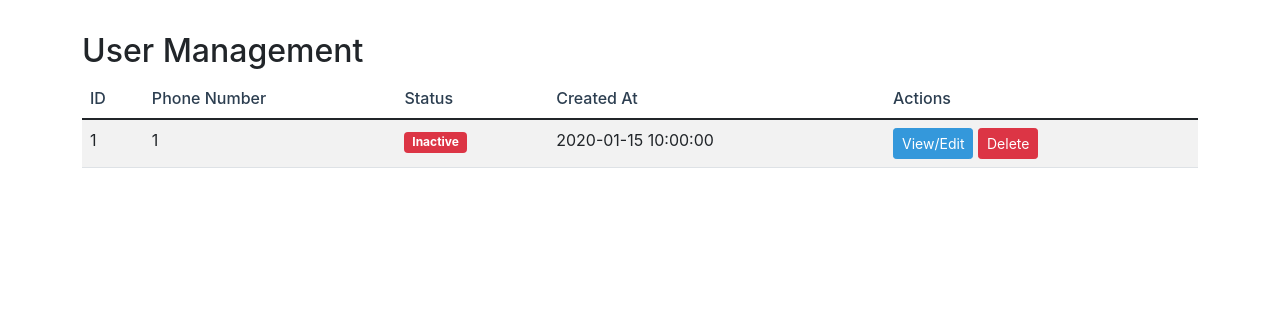
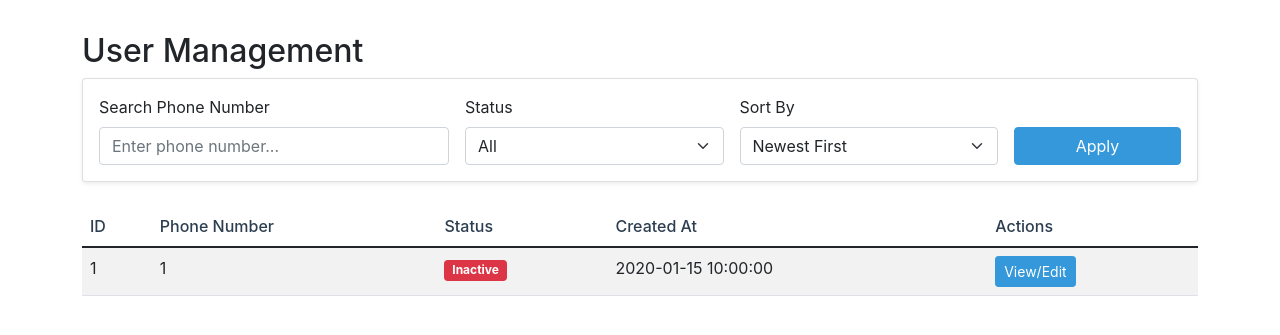
Before and after one commit to phsilveira/infoamazonia_boto, a Python web app: template templates/admin/users.html in a window 1280 px wide. Shown: the part 56-391 px from the top of the page. Run offline with Jinja, Linux system fonts and the light colour scheme; the template is opened without the code that fills it: most values are stand-ins (such as "Sample title", 1, 10 or a date in 2020).

Commit message:
New agent session start
Replit-Commit-Author: Agent
Replit-Commit-Session-Id: 12957fc5-5419-4a15-98f5-81e3fdec6f55

```diff
--- a/templates/admin/users.html
+++ b/templates/admin/users.html
@@ -4,6 +4,41 @@
 
 {% block content %}
 <h2>User Management</h2>
+
+<!-- Filters Section -->
+<div class="card mb-4">
+    <div class="card-body">
+        <form method="GET" class="row g-3">
+            <div class="col-md-4">
+                <label class="form-label">Search Phone Number</label>
+                <input type="text" class="form-control" name="phone_number" value="{{ request.query_params.get('phone_number', '') }}"
+                       placeholder="Enter phone number...">
+            </div>
+            <div class="col-md-3">
+                <label class="form-label">Status</label>
+                <select class="form-select" name="status">
+                    <option value="">All</option>
+                    <option value="active" {% if request.query_params.get('status') == 'active' %}selected{% endif %}>Active</option>
+                    <option value="inactive" {% if request.query_params.get('status') == 'inactive' %}selected{% endif %}>Inactive</option>
+                </select>
+            </div>
+            <div class="col-md-3">
+                <label class="form-label">Sort By</label>
+                <select class="form-select" name="sort">
+                    <option value="created_at_desc" {% if request.query_params.get('sort') == 'created_at_desc' %}selected{% endif %}>Newest First</option>
+                    <option value="created_at_asc" {% if request.query_params.get('sort') == 'created_at_asc' %}selected{% endif %}>Oldest First</option>
+                </select>
+            </div>
+            <div class="col-md-2 d-flex align-items-end gap-2">
+                <button type="submit" class="btn btn-primary flex-grow-1">Apply</button>
+                {% if request.query_params %}
+                <a href="/admin/users" class="btn btn-outline-secondary">Clear</a>
+                {% endif %}
+            </div>
+        </form>
+    </div>
+</div>
+
 <div class="table-responsive">
     <table class="table table-striped">
         <thead>
@@ -30,7 +65,6 @@
                 <td>{{ user.created_at.strftime('%Y-%m-%d %H:%M:%S') }}</td>
                 <td>
                     <a href="/admin/users/{{ user.id }}" class="btn btn-sm btn-primary">View/Edit</a>
-                    <button class="btn btn-sm btn-danger">Delete</button>
                 </td>
             </tr>
             {% endfor %}
```
Also changed, not shown: admin.py (+23 -1 lines), dev.db.
